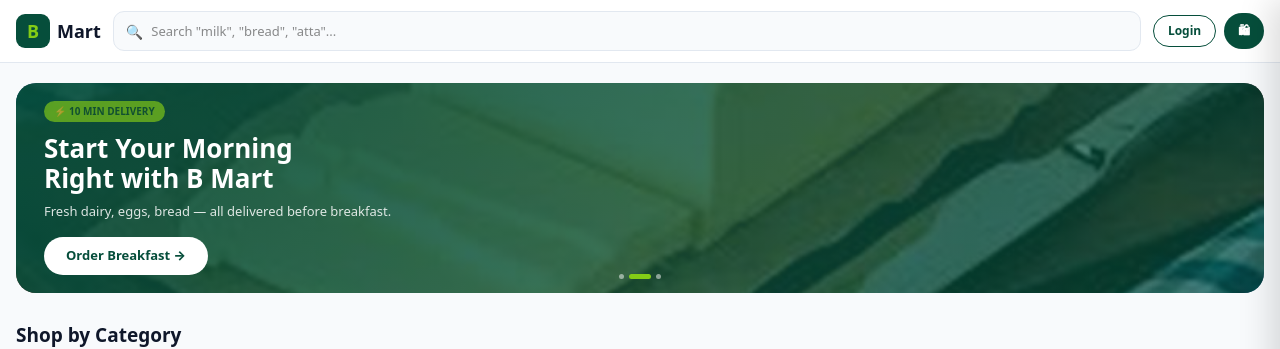
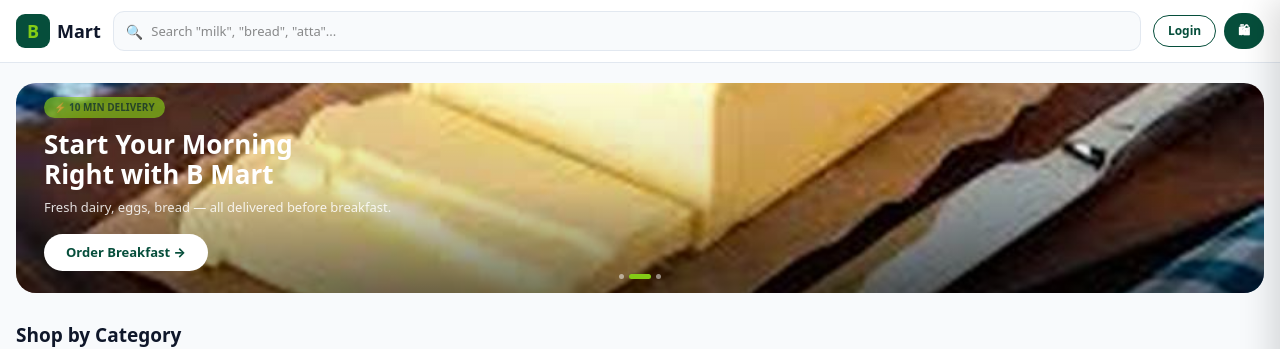
Before and after one commit to ayush346/B-Mart-Prototype, a Next.js app: page / in a window 1280 px wide. Shown: the top 349 px of the page. Built offline with nearby package versions, Linux system fonts and the light colour scheme.

Commit message:
Remove green overlay from hero banner, use natural image
Co-Authored-By: Claude Sonnet 4.6 <noreply@anthropic.com>

```diff
--- a/app/page.tsx
+++ b/app/page.tsx
@@ -226,8 +226,8 @@ function HeroBanner({ nav }) {
       <img src={b.img} alt="Hero Banner" loading="lazy"
         style={{ width:"100%",height:"100%",objectFit:"cover",position:"absolute",inset:0 }}
         onError={e=>{e.target.style.display="none";e.target.parentElement.style.background=EM;}} />
-      <div style={{ position:"absolute",inset:0,background:"linear-gradient(135deg,rgba(6,78,59,.93),rgba(6,78,59,.68))" }} />
-      <div style={{ position:"absolute",inset:0,padding:"22px 28px",display:"flex",flexDirection:"column",justifyContent:"center" }}>
+      <div style={{ position:"absolute",inset:0,background:"linear-gradient(to top,rgba(0,0,0,.55) 0%,rgba(0,0,0,.1) 50%,transparent 100%)" }} />
+      <div style={{ position:"absolute",inset:0,padding:"22px 28px",display:"flex",flexDirection:"column",justifyContent:"flex-end" }}>
         <div className="bm-pulse" style={{ background:LM,color:"#14532D",fontSize:10,fontWeight:800,padding:"3px 10px",borderRadius:18,display:"inline-flex",alignItems:"center",gap:4,marginBottom:12,width:"fit-content" }}>⚡ 10 MIN DELIVERY</div>
         <h2 style={{ fontWeight:900,fontSize:26,color:"#fff",lineHeight:1.15,margin:"0 0 8px",whiteSpace:"pre-line" }}>{b.title}</h2>
         <p style={{ color:"rgba(255,255,255,.85)",fontSize:13,margin:"0 0 16px" }}>{b.sub}</p>
```
